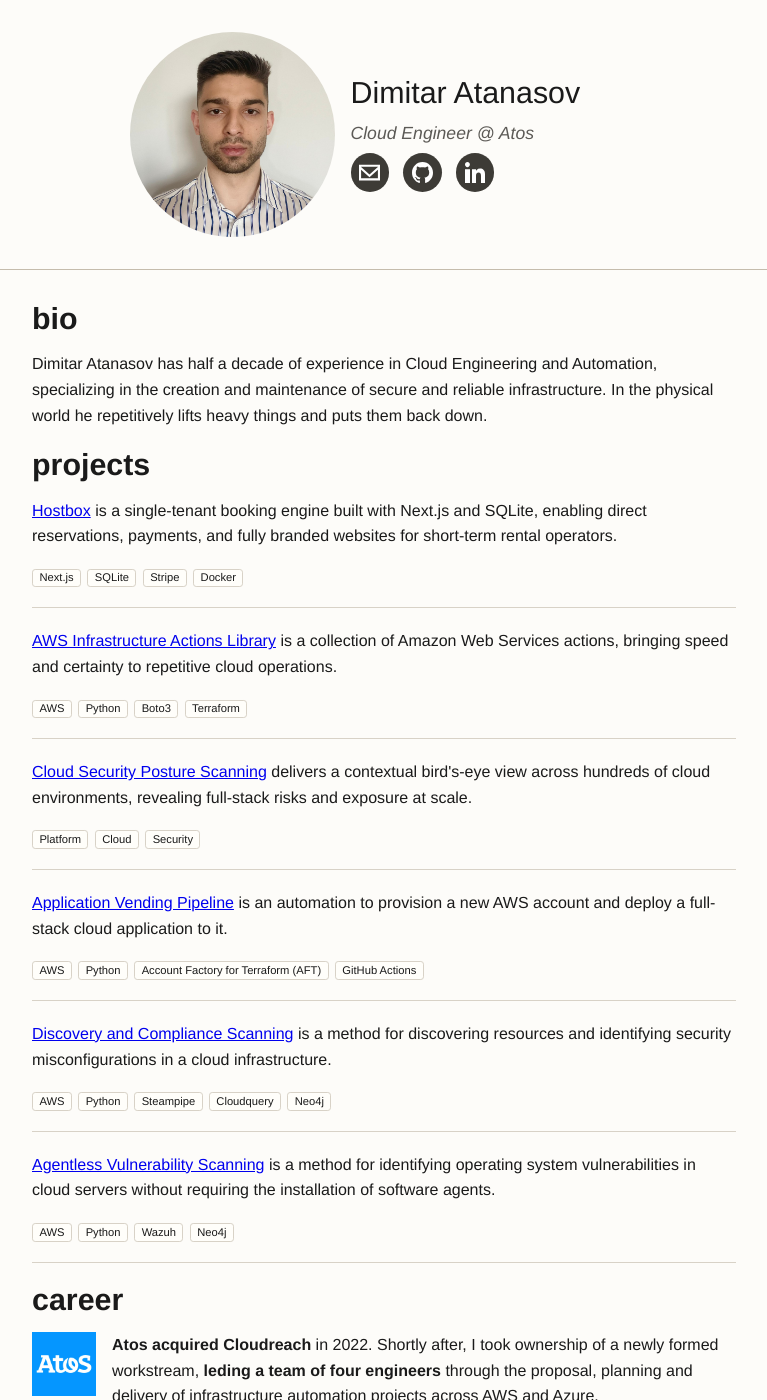
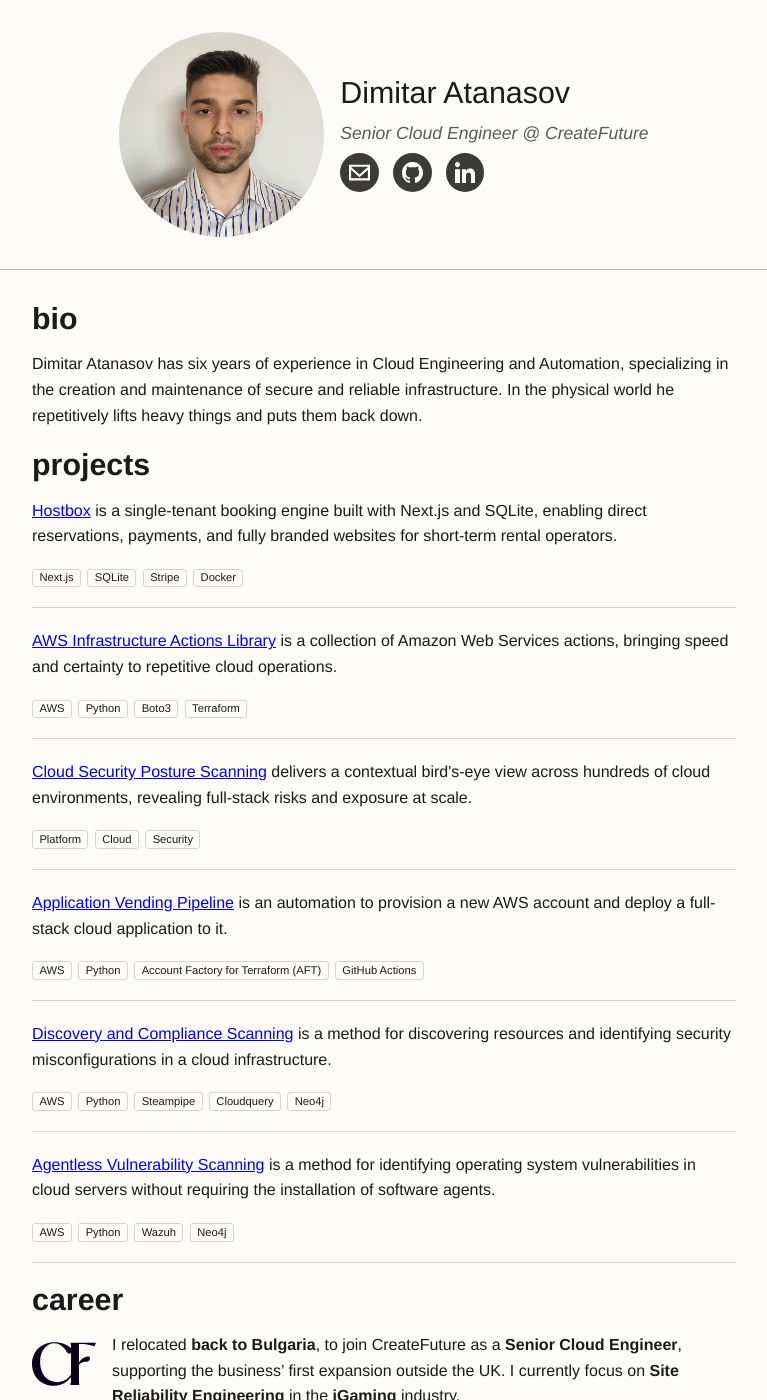
Before and after one commit to smokentar/smokentar, a Jekyll site: the page built from _pages/about.md, in a window 1280 px wide and 1400 px high. Shown: the whole window, without its empty margins (256-1023 px from the left). Built offline with Jekyll 4.4.1, drawn with Linux system fonts in a browser that asks for light colours; our own code applies the rules of GitHub Pages for plain Markdown files; some of the changed text lies outside the part shown.

Commit message:
Update current position

```diff
--- a/_config.yml
+++ b/_config.yml
@@ -12,21 +12,27 @@
 author:
   avatar: "avatar.jpeg"
   name: "Dimitar Atanasov"
-  bio: "Infrastructure & Security"
-  current_position: "Cloud Engineer"
-  employer: "Atos"
-  employer_url: "https://atos.net"
+  bio: "Cloud, security and AI"
+  current_position: "Senior Cloud Engineer"
+  employer: "CreateFuture"
+  employer_url: "https://createfuture.com"
   email: "dimitar@avtomat.io"
   github: "smokentar"
   linkedin: "dimatt"
 
 positions:
+  - employer: "CreateFuture"
+    employer_url: "https://createfuture.com"
+    image: "/images/createfuture.svg"
+    description: "I relocated **back to Bulgaria**, to join CreateFuture as a **Senior Cloud Engineer**, supporting the business' first expansion outside the UK. I currently focus on **Site Reliability Engineering** in the **iGaming** industry."
+    from_year: "2026"
+    to_year: "Present"
   - employer: "Atos"
     employer_url: "https://atos.net"
     image: "/images/atos.jpeg"
     description: "**Atos acquired Cloudreach** in 2022. Shortly after, I  took ownership of a newly formed workstream, **leding a team of four engineers** through the proposal, planning and delivery of infrastructure automation projects across AWS and Azure.<br/> My **most impactful project** was a resource cleanup automation for a client in the retirement market, which **reduced >$10,000 in monthly AWS costs** by idenifying and removing hundreds of unused resources across 3 accounts in the first month of being deployed. <br/> My **most recent project** was a **greenfield migration from Signalfx to Dynatrace**, an alerting solution used by 30+ clients in production. This involved building configuration as code, detectors, alerting integrations and workflows from scratch."
     from_year: "2023"
-    to_year: "Present"
+    to_year: "2026"
   - employer: "Cloudreach"
     employer_url: "https://cloudreach.com"
     image: "/images/cloudreach.png"
--- a/_pages/about.md
+++ b/_pages/about.md
@@ -5,7 +5,7 @@
 
 # bio
 
-Dimitar Atanasov has half a decade of experience in Cloud Engineering and Automation, specializing in the creation and maintenance of secure and reliable infrastructure. In the physical world he repetitively lifts heavy things and puts them back down.
+Dimitar Atanasov has six years of experience in Cloud Engineering and Automation, specializing in the creation and maintenance of secure and reliable infrastructure. In the physical world he repetitively lifts heavy things and puts them back down.
 
 # projects
 
```
Also changed, not shown: images/createfuture.svg (added).
